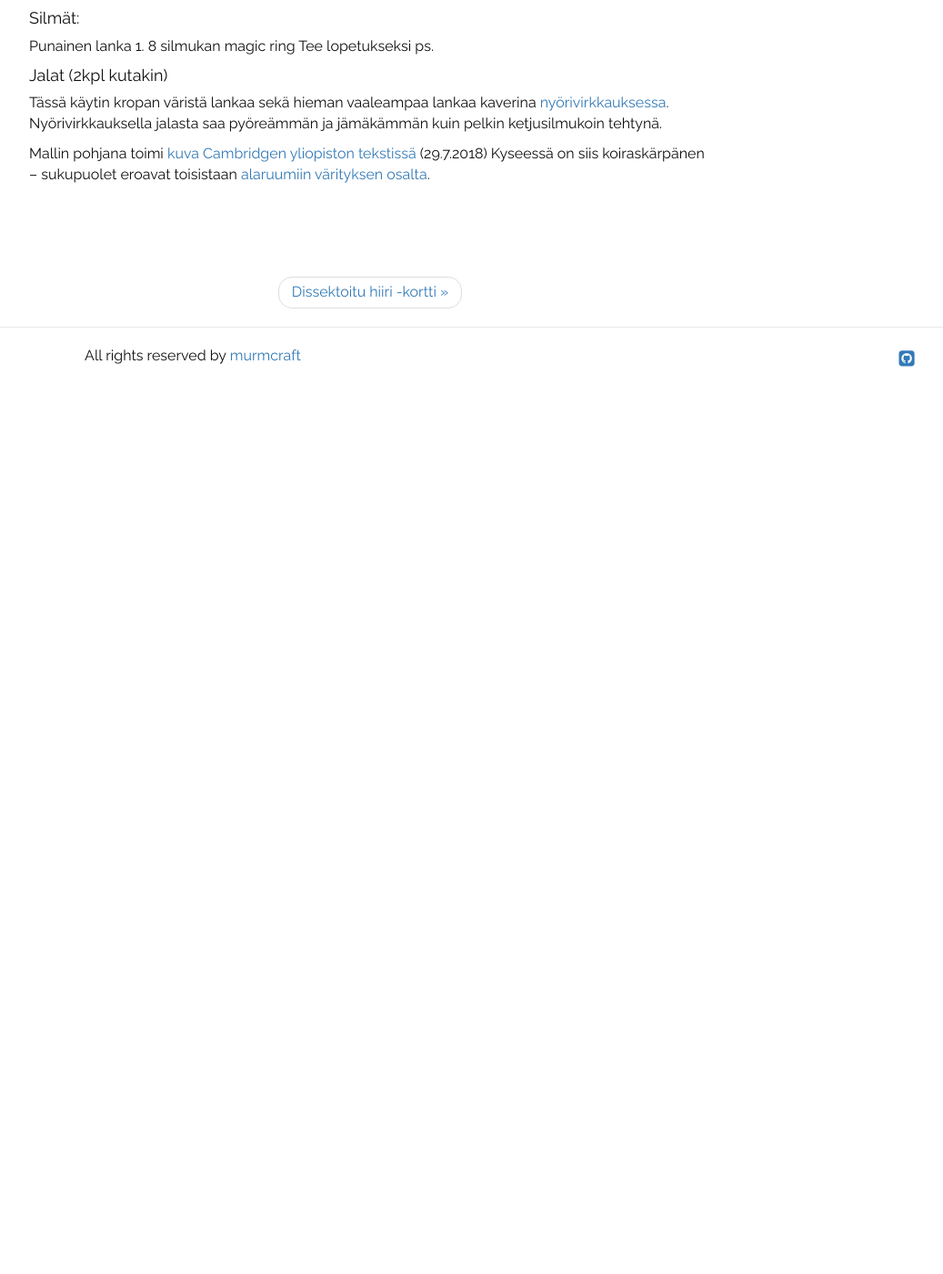
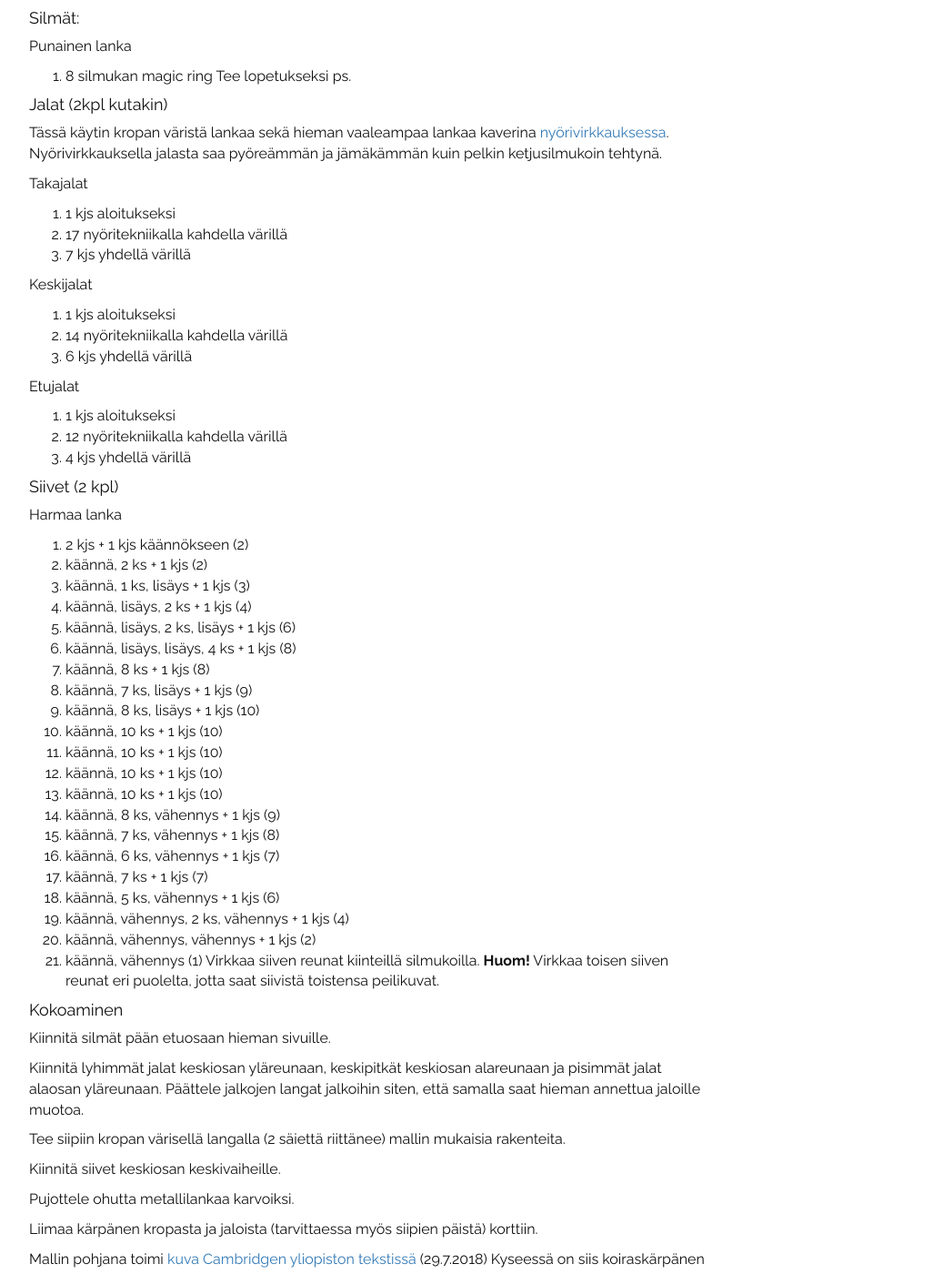
Before and after one commit to murmcraft/murmcraft.github.io, a Jekyll site: the page built from _posts/2018-12-13-banaanikarpanen.md, in a window 1280 px wide and 1400 px high, scrolled down 1551 px. Shown: the whole window at 91% size, without its empty margins (38-1075 px from the left). Built offline with Jekyll 4.4.1, drawn with Linux system fonts in a browser that asks for light colours; before the commit the page ends 1979 px from its top, so only the background shows below that.

Commit message:
finish post

```diff
--- a/_posts/2018-12-13-banaanikarpanen.md
+++ b/_posts/2018-12-13-banaanikarpanen.md
@@ -68,13 +68,66 @@ Sulje pää virkkaamalla ks + ps + ks (näin saat nystyrät).
 
 #### Silmät:
 Punainen lanka
-    1. 8 silmukan magic ring
+1. 8 silmukan magic ring
 Tee lopetukseksi ps.
 
 #### Jalat (2kpl kutakin)
 Tässä käytin kropan väristä lankaa sekä hieman vaaleampaa lankaa kaverina [nyörivirkkauksessa](http://cup-of-stitches.blogspot.com/2014/01/crochet-cord-tutorial.html).
 Nyörivirkkauksella jalasta saa pyöreämmän ja jämäkämmän kuin pelkin ketjusilmukoin tehtynä.
 
+Takajalat
+1. 1 kjs aloitukseksi
+2. 17 nyöritekniikalla kahdella värillä
+3. 7 kjs yhdellä värillä
+
+Keskijalat
+1. 1 kjs aloitukseksi
+2. 14 nyöritekniikalla kahdella värillä
+3. 6 kjs yhdellä värillä
+
+Etujalat
+1. 1 kjs aloitukseksi
+2. 12 nyöritekniikalla kahdella värillä
+3. 4 kjs yhdellä värillä
+
+#### Siivet (2 kpl)
+Harmaa lanka
+1. 2 kjs + 1 kjs käännökseen (2)
+2. käännä, 2 ks + 1 kjs (2)
+3. käännä, 1 ks, lisäys + 1 kjs (3)
+4. käännä, lisäys, 2 ks + 1 kjs (4)
+5. käännä, lisäys, 2 ks, lisäys + 1 kjs (6)
+6. käännä, lisäys, lisäys, 4 ks + 1 kjs (8)
+7. käännä, 8 ks + 1 kjs (8)
+8. käännä, 7 ks, lisäys + 1 kjs (9)
+9. käännä, 8 ks, lisäys + 1 kjs (10)
+10. käännä, 10 ks + 1 kjs (10)
+11. käännä, 10 ks + 1 kjs (10)
+12. käännä, 10 ks + 1 kjs (10)
+13. käännä, 10 ks + 1 kjs (10)
+14. käännä, 8 ks, vähennys + 1 kjs (9)
+15. käännä, 7 ks, vähennys + 1 kjs (8)
+16. käännä, 6 ks, vähennys + 1 kjs (7)
+17. käännä, 7 ks + 1 kjs (7)
+18. käännä, 5 ks, vähennys + 1 kjs (6)
+19. käännä, vähennys, 2 ks, vähennys + 1 kjs (4)
+20. käännä, vähennys, vähennys + 1 kjs (2)
+21. käännä, vähennys (1)
+Virkkaa siiven reunat kiinteillä silmukoilla. **Huom!** Virkkaa toisen siiven reunat eri puolelta, jotta saat siivistä toistensa peilikuvat.
+
+#### Kokoaminen
+
+Kiinnitä silmät pään etuosaan hieman sivuille.
+
+Kiinnitä lyhimmät jalat keskiosan yläreunaan, keskipitkät keskiosan alareunaan ja pisimmät jalat alaosan yläreunaan. Päättele jalkojen langat jalkoihin siten, että samalla saat hieman annettua jaloille muotoa.
+
+Tee siipiin kropan värisellä langalla (2 säiettä riittänee) mallin mukaisia rakenteita.
+
+Kiinnitä siivet keskiosan keskivaiheille.
+
+Pujottele ohutta metallilankaa karvoiksi.
+
+Liimaa kärpänen kropasta ja jaloista (tarvittaessa myös siipien päistä) korttiin.
 
 Mallin pohjana toimi [kuva Cambridgen yliopiston tekstissä](https://www.cam.ac.uk/research/features/how-close-are-you-to-a-fruit-fly) (29.7.2018)
 Kyseessä on siis koiraskärpänen – sukupuolet eroavat toisistaan [alaruumiin värityksen osalta](https://commons.wikimedia.org/wiki/File:Biology_Illustration_Animals_Insects_Drosophila_melanogaster.svg).
```
